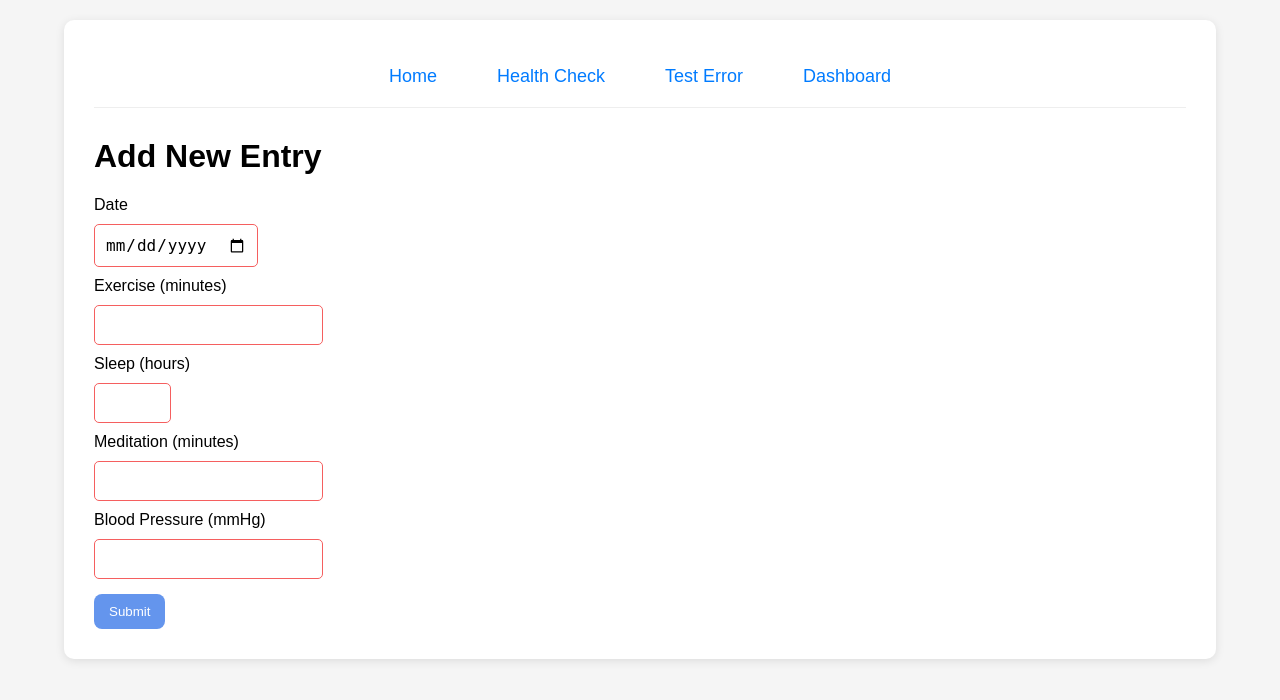
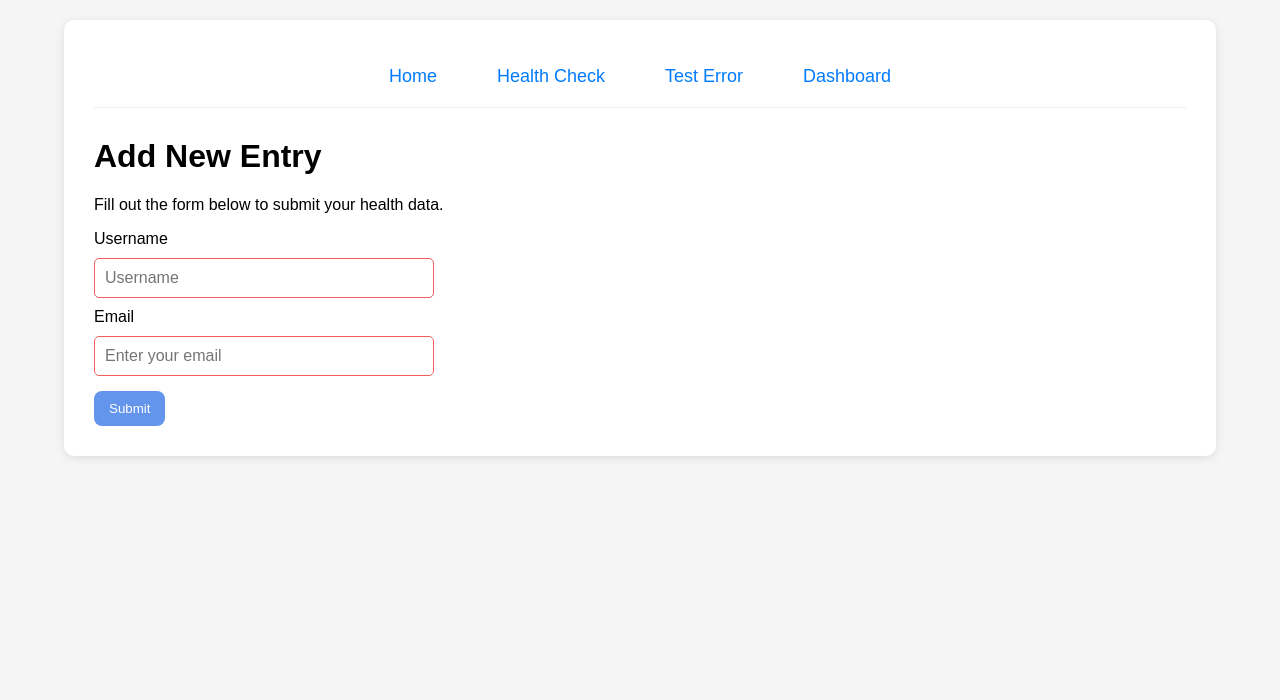
Before and after one commit to onadebi/flask_azureappinsights_test, a Flask app: page /form in a window 1280 px wide. Shown: the top 700 px of the page. Run offline with Flask 3, Linux system fonts and the light colour scheme.

Commit message:
capture form details using sqlalchemy

```diff
--- a/app.py
+++ b/app.py
@@ -41,9 +41,10 @@ app.register_blueprint(bp_dashboard, url_prefix='/dashboard')
 
 #region Run only if the script is executed directly
 if __name__ == '__main__':
+    is_dev = os.getenv("FLASK_ENV") == 'development';
     logger.info("Starting Flask application", extra={
         'event_name': 'app_startup',
-        'debug_mode': True
+        'debug_mode': is_dev
     })
-    app.run(debug=True)
+    app.run(debug= is_dev)
 #endregion
--- a/models/forms.py
+++ b/models/forms.py
@@ -4,9 +4,10 @@ from wtforms.validators import DataRequired, Email, NumberRange,InputRequired
 
 
 class MyForm(FlaskForm):
-    name = StringField('Name', validators=[DataRequired()])
+    name = StringField('Username', validators=[DataRequired()]
+                       , render_kw={"placeholder": "Username", 'id': "username"})
     email = EmailField('Email', validators=[DataRequired(), Email()]
-                       , render_kw={"placeholder": "Enter your email"}
+                       , render_kw={"placeholder": "Enter your email", 'id': "useremail"}
                        , description="Please enter a valid email address")
     submit = SubmitField('Submit')
 
--- a/models/user.py
+++ b/models/user.py
@@ -1,4 +1,4 @@
-from app import db;
+from appconfigs.db_conn import db
 
 class User(db.Model):
     id = db.Column(db.Integer, primary_key=True)
--- a/routes/main.py
+++ b/routes/main.py
@@ -1,6 +1,8 @@
 from flask import Blueprint, request, render_template, redirect, url_for
 from apptelemetry import get_logger
-from models.forms import HealthDataForm
+from models.forms import HealthDataForm, MyForm
+from services.user_service import create_user
+from models.user import User;
 
 # Create the main blueprint
 main_bp = Blueprint('main', __name__)
@@ -26,22 +28,29 @@ def hello():
 @main_bp.route('/form', methods=['POST', 'GET'])
 def form():
     """Handle form submission"""
-    health_form = HealthDataForm()
-    if request.method == 'POST' and health_form.validate_on_submit():
+    user_registration = MyForm()
+    reg_msg= '';
+    if request.method == 'POST' and user_registration.validate_on_submit():
         # Process the form data
-        date = health_form.date.data
-        exercise = health_form.exercise.data
-        sleep = health_form.sleep.data
-        meditation = health_form.meditation.data
-        blood_pressure = health_form.blood_pressure.data
-        logger.info("Form submitted successfully", extra={
-            'event_name': 'form_submission',
-            'form_data': health_form.data
-        })
-        return redirect(url_for('dashboard.dashboard'))
+        username = user_registration.name.data
+        email = user_registration.email.data
+        new_user = create_user(username=username, email=email)
+        if new_user[0]:
+            return redirect(url_for('main.success',username=username, email=email, id=new_user[2].id))
+            # return redirect(url_for('dashboard.dashboard'))
+        else:
+            reg_msg = new_user[1]
 
     logger.warning("FailedFormSubmission", extra={
         'event_name': 'Invalid form submission',
-        'form_data': health_form.errors if health_form else 'No form data'
+        'form_data': user_registration.errors if user_registration else 'No form data'
     })
-    return render_template('form.html', msg={'title': 'Add New Entry','form': health_form}), 200
+    return render_template('form.html', msg={'title': 'Add New Entry','form': user_registration, "info": reg_msg}), 200
+
+
+@main_bp.route('/success')
+def success():
+    username = request.args.get('username')
+    email = request.args.get('email')
+    id = request.args.get('id')
+    return render_template('success.html', msg={'title': 'Success!', 'username': username, 'email': email, 'id': id})
--- a/templates/base.html
+++ b/templates/base.html
@@ -3,7 +3,7 @@
 <head>
     <meta charset="UTF-8">
     <meta name="viewport" content="width=device-width, initial-scale=1.0">
-    <title>{% block title %}Flask Azure Monitor App{% endblock %}</title>
+    <title>{% block title %}Flask Test{% endblock %}</title>
     <link rel="stylesheet" href="{{ url_for('static', filename='css/style.css') }}">
 
     <!-- Optional extra styles block -->
--- a/templates/form.html
+++ b/templates/form.html
@@ -1,41 +1,28 @@
 {% extends "base.html" %}
+{% block title %}{{ msg.title }}{% endblock %}
 
+{% block extra_styles %}
+    <link rel="stylesheet" href="{{ url_for('static', filename='css/form.css') }}">
+{% endblock %}
 {% block content %}
   <h1>{{ msg.title }}</h1>
+  <p>Fill out the form below to submit your health data.</p>
+  {% if msg.info %}
+    <div class="alert alert-info">{{ msg.info }}</div>
+  {% endif %}
   <form method="POST">
     {{ msg.form.hidden_tag() }}
     <div>
-      {{ msg.form.date.label }}<br>
-      {{ msg.form.date(size=32) }}<br>
-      {% for error in msg.form.date.errors %}
+      {{ msg.form.name.label(for="username") }}<br>
+      {{ msg.form.name(size=32) }}<br>
+      {% for error in msg.form.name.errors %}
         <span style="color: red;">[{{ error }}]</span>
       {% endfor %}
     </div>
     <div>
-        {{ msg.form.exercise.label(class="form-label") }}<br>
-        {{ msg.form.exercise(size=32) }}<br>
-        {% for error in msg.form.exercise.errors %}
-            <span style="color: red;">[{{ error }}]</span>
-        {% endfor %}
-    </div>
-    <div>
-        {{ msg.form.sleep.label(class="form-label") }}<br>
-        {{ msg.form.sleep(size=32) }}<br>
-        {% for error in msg.form.sleep.errors %}
-            <span style="color: red;">[{{ error }}]</span>
-        {% endfor %}
-    </div>
-    <div>
-        {{ msg.form.meditation.label }}<br>
-        {{ msg.form.meditation(size=32) }}<br>
-        {% for error in msg.form.meditation.errors %}
-            <span style="color: red;">[{{ error }}]</span>
-        {% endfor %}
-    </div>
-    <div>
-        {{ msg.form.blood_pressure.label }}<br>
-        {{ msg.form.blood_pressure(size=20) }}<br>
-        {% for error in msg.form.blood_pressure.errors %}
+        {{ msg.form.email.label(class="form-label", for="useremail") }}<br>
+        {{ msg.form.email(size=32) }}<br>
+        {% for error in msg.form.email.errors %}
             <span style="color: red;">[{{ error }}]</span>
         {% endfor %}
     </div>
--- a/templates/success.html
+++ b/templates/success.html
@@ -5,6 +5,6 @@
 {% block secondary_content %}
     <h2>Success!</h2>
     <div style="background-color: #f5f5f5; padding: 10px; border-radius: 5px; ">
-        <p>Hi {{ msg.username }}! We have received your email: {{ msg.email }}</p>
+        <p>Hi {{ msg.username }} [{{ msg.id }}]! We have received your email: {{ msg.email }}</p>
     </div>
 {% endblock %}
```
Also changed, not shown: appconfigs/db_conn.py (+14 -2 lines), generate_sql.py (added, +30 -0 lines), services/user_service.py (added, +23 -0 lines), services/__init__.py (added).
